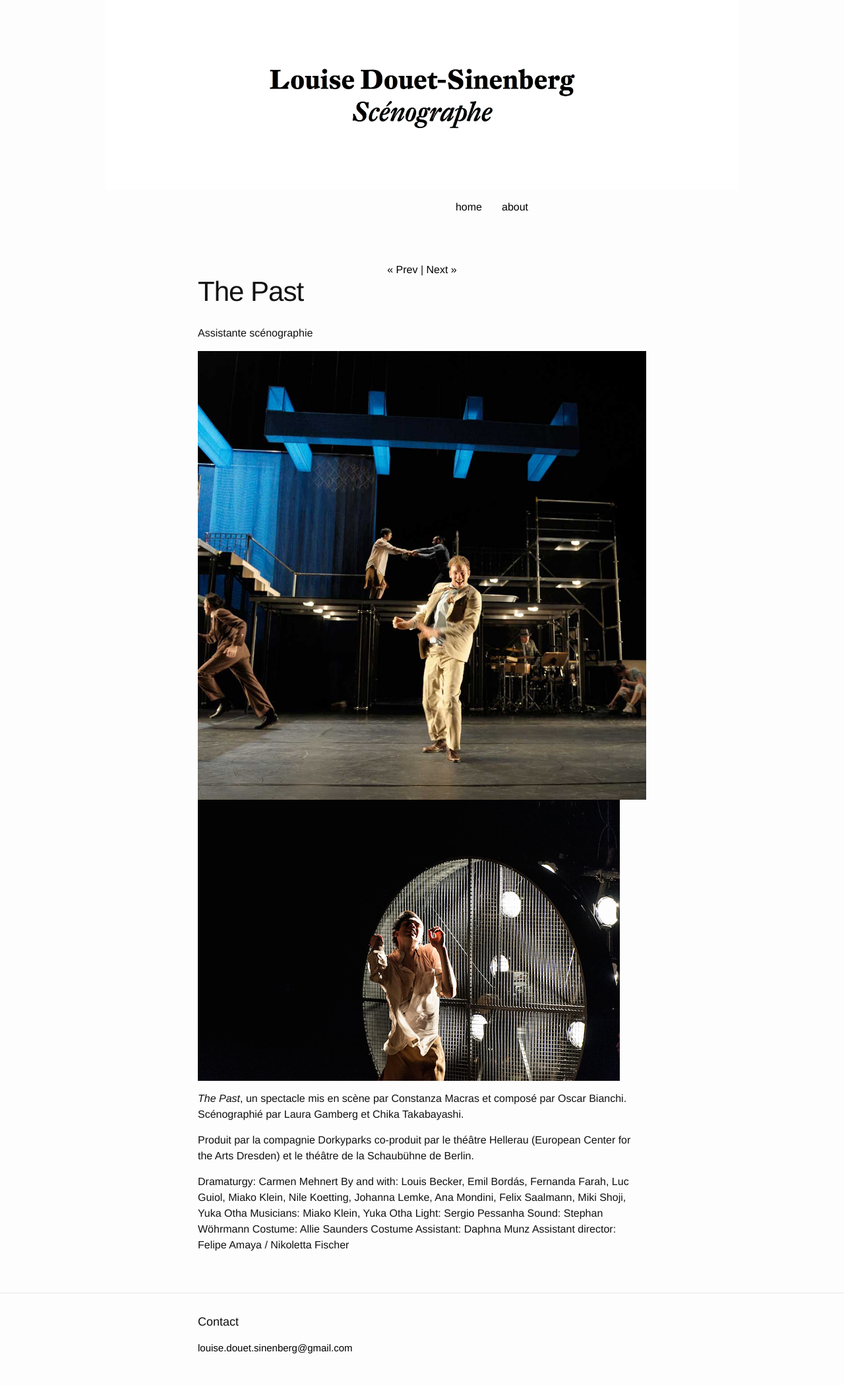
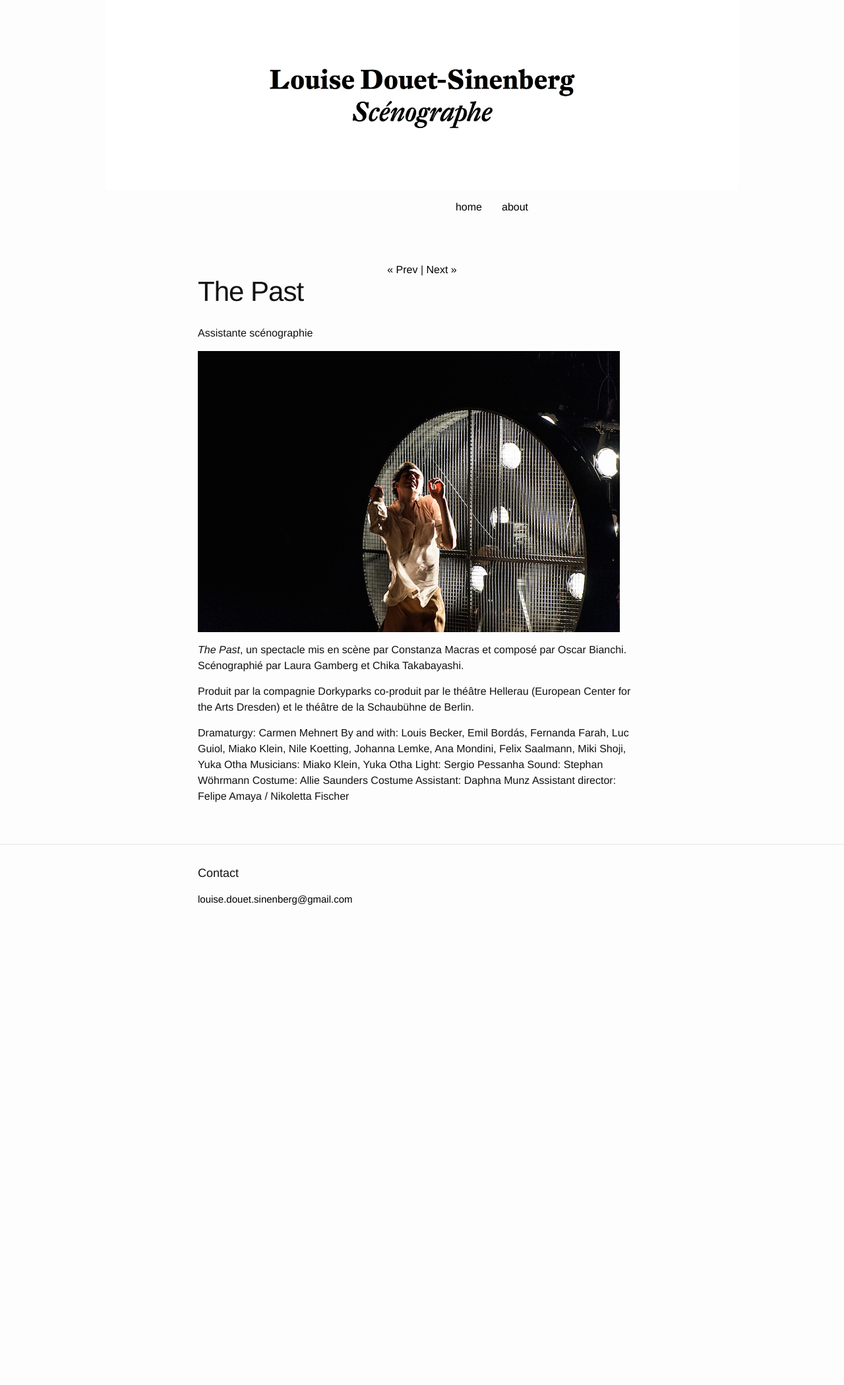
Before and after one commit to louiseds/louiseds.github.io, a Jekyll site: the page built from _posts/2016-11-15-the-past.md, in a window 1280 px wide. Shown: the whole page at 66% size. Built offline with Jekyll 4.4.1, drawn with Linux system fonts in a browser that asks for light colours; after the commit the page ends 1419 px from its top, so only the background shows below that.

Commit message:
Updated 2016-11-15-the-past.md

```diff
--- a/_posts/2016-11-15-the-past.md
+++ b/_posts/2016-11-15-the-past.md
@@ -7,7 +7,6 @@ title: The Past
 ---
 Assistante scénographie
 
-![th_past.jpg]({{site.baseurl}}/images/th_past.jpg)
 ![15277692024_2fb36e4940_b - copie.jpg]({{site.baseurl}}/images/15277692024_2fb36e4940_b - copie.jpg)
 
 _The Past_, un spectacle mis en scène par Constanza Macras et composé par Oscar Bianchi.
```
